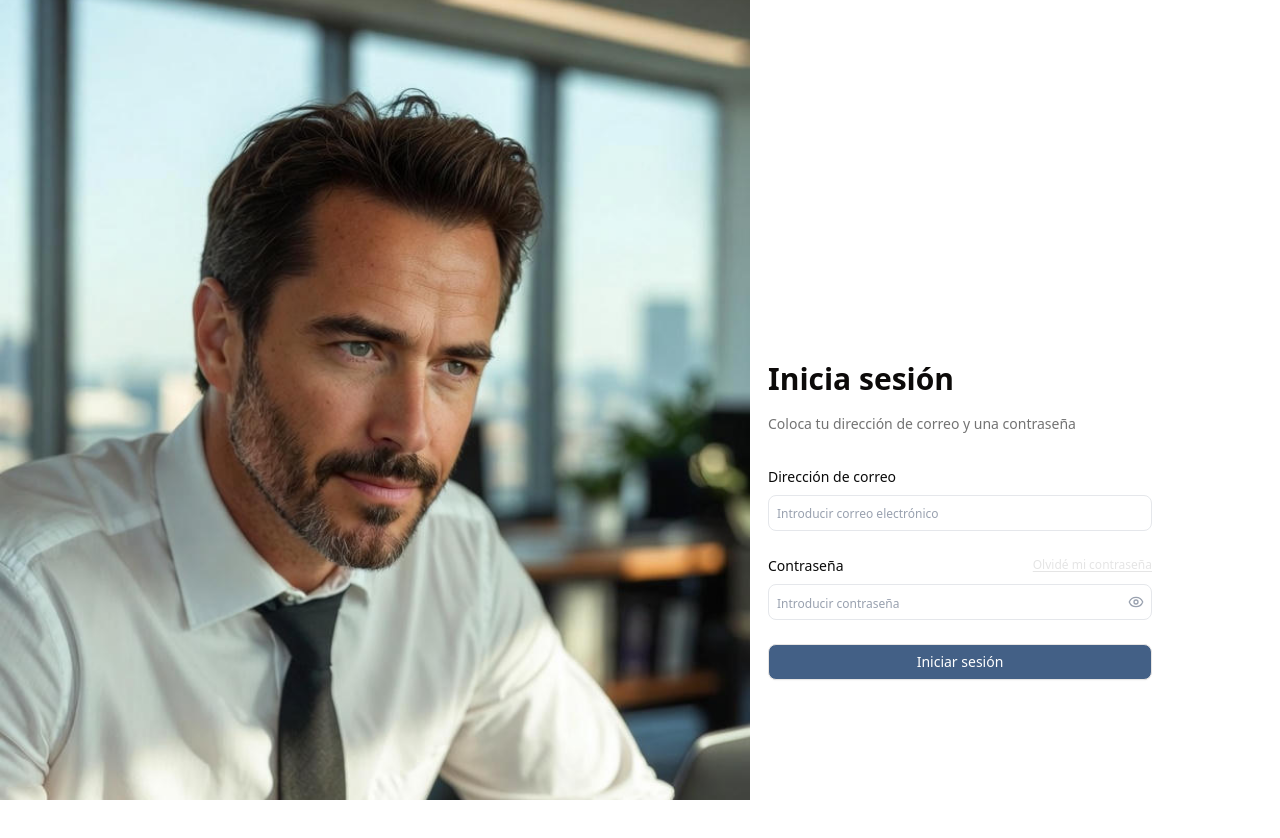
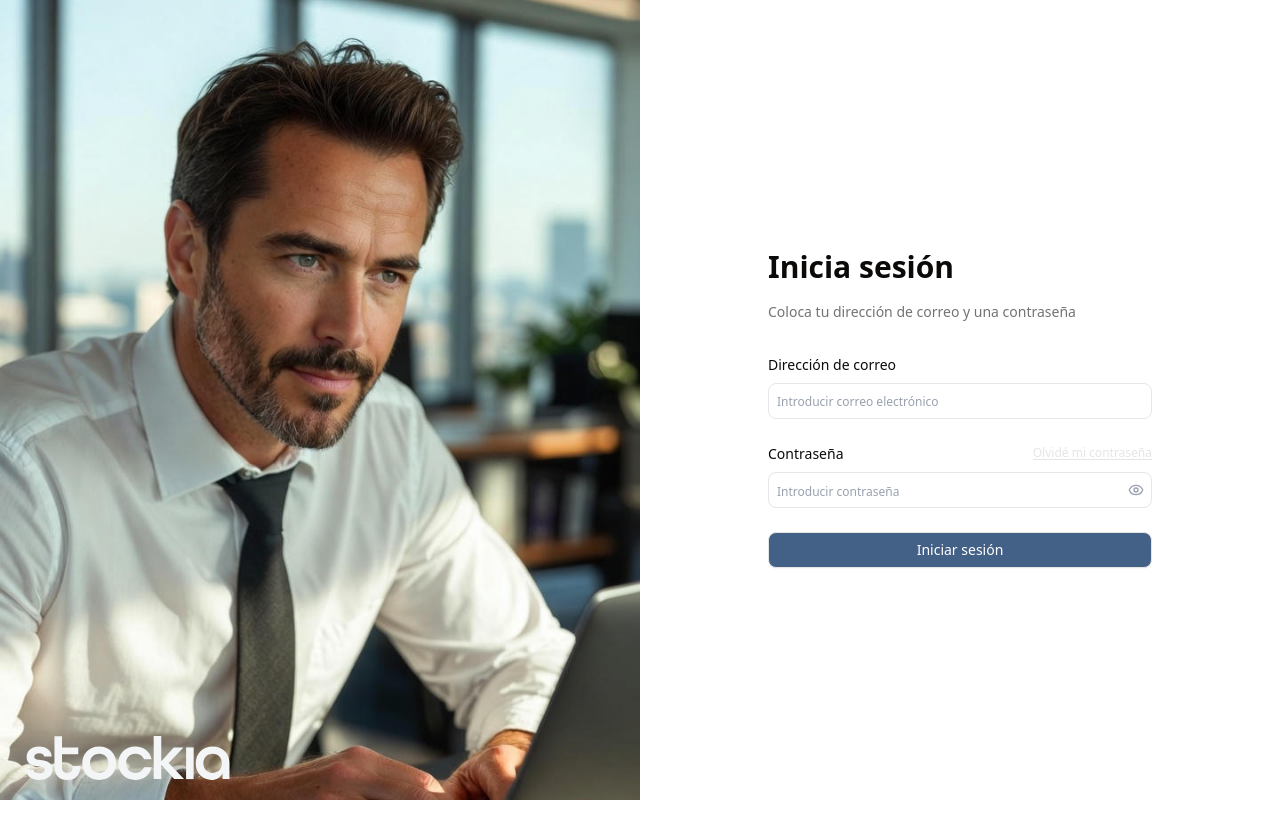
Before and after one commit to FooTalentGroup/Equipo3-noche-sp7, a React (Vite) app in the folder frontend/: page /login in a window 1280 px wide. Shown: the top 838 px of the page. After the commit the page ends 800 px from the top, so only its background shows below. Built offline with nearby package versions, Linux system fonts and the light colour scheme.

Commit message:
Update LoginForm.jsx

```diff
--- a/frontend/src/features/auth/components/LoginForm.jsx
+++ b/frontend/src/features/auth/components/LoginForm.jsx
@@ -69,8 +69,6 @@ export function LoginForm() {
     {/* --- Lado izquierdo --- */}
     <div className="hidden md:block w-full h-full"
          style={{
-                  width: "750px",
-                  height: "1024px",
                   backgroundImage: `url(${logoImg})`,
                   backgroundSize: "cover",
                   backgroundPosition: "center",}}
@@ -82,8 +80,8 @@ export function LoginForm() {
         style={{
             width: "204.5px",
             height: "44px",
-            top: "950px",
-            left: "57px",
+            bottom: "20px",
+            left: "2%",
             opacity: 1,
         }}
       />
@@ -92,7 +90,7 @@ export function LoginForm() {
 
 
     {/* --- Lado derecho ---- */}
-    <div className="flex flex-col items-center justify-center p-8">
+    <div className="flex flex-col items-center justify-center">
       <Form {...form}>
         <form
           onSubmit={form.handleSubmit(onSubmit)}
```
